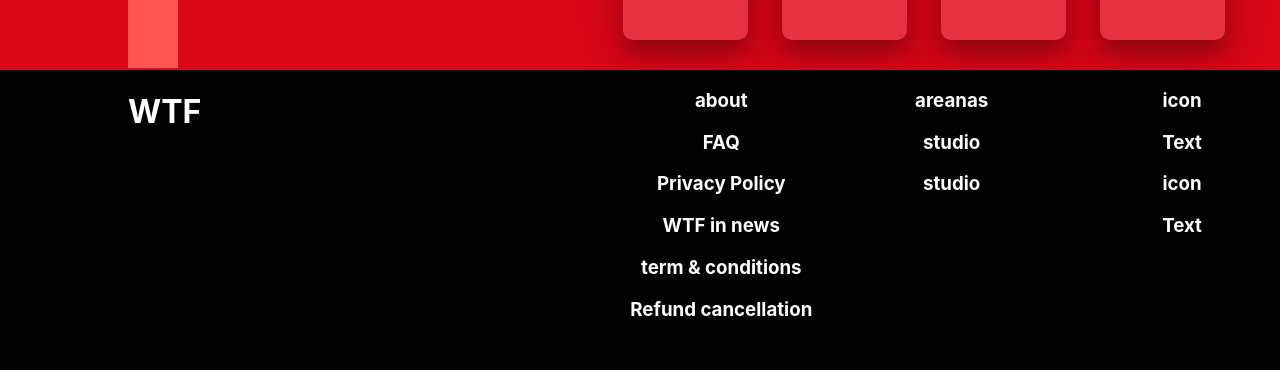
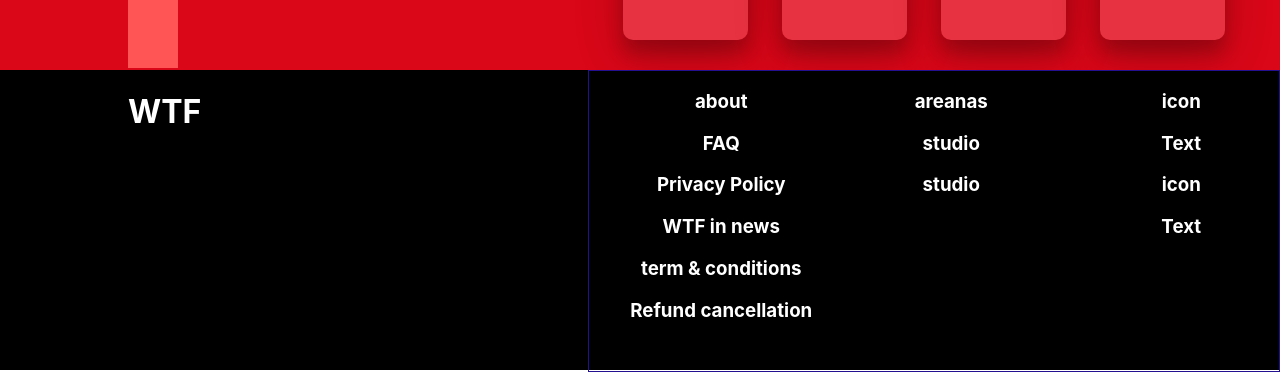
Before and after one commit to abhishek-0607/wtf_assign, a React (Create React App) app: page / in a window 1280 px wide. Shown: the part 1541-1928 px from the top of the page. Built offline with nearby package versions, Linux system fonts and the light colour scheme; no server answers.

Commit message:
Update Footer.css

```diff
--- a/src/components/footer/Footer.css
+++ b/src/components/footer/Footer.css
@@ -4,15 +4,15 @@
   background-color: black;
   color: white;
 }
-.child1 {
+.parent_container_footer > .child1 {
   height: 300px;
   /*border: 1px solid green;*/
   width: 40%;
   margin-left: 10%;
 }
-.child2 {
+.parent_container_footer > .child2 {
   height: 300px;
-  /*border: 1px solid gray;*/
+  border: 1px solid rgb(35, 16, 144);
   width: 60%;
   display: flex;
 }
```
